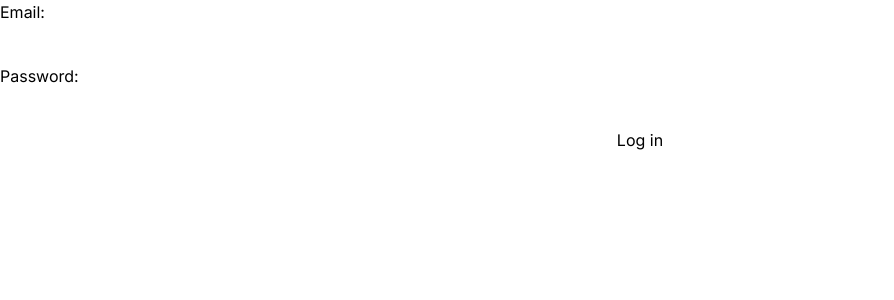
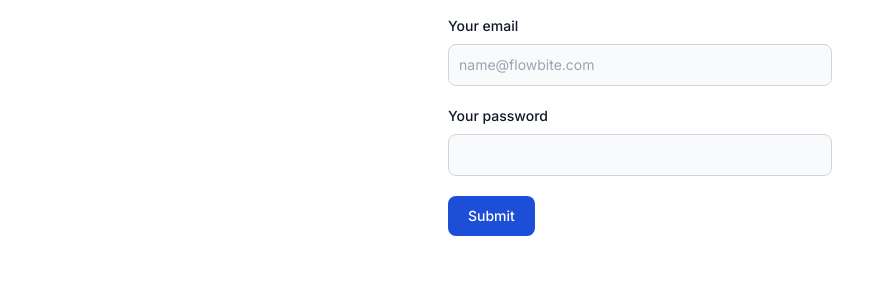
Before and after one commit to berkayoruc/hexa-stock, a Next.js app: page /login in a window 1280 px wide. Shown: the top 300 px of the page, without its empty margins (0-894 px from the left). Built offline with nearby package versions, Linux system fonts and the light colour scheme.

Commit message:
update login form

```diff
--- a/app/login/page.jsx
+++ b/app/login/page.jsx
@@ -3,13 +3,45 @@
 
 export default function LoginPage() {
   return (
-    <form className="flex flex-col gap-2">
-      <label htmlFor="email">Email:</label>
-      <input id="email" name="email" type="email" required />
-      <label htmlFor="password">Password:</label>
-      <input id="password" name="password" type="password" required />
-      <button formAction={login}>Log in</button>
-      {/* <button formAction={signup}>Sign up</button> */}
-    </form>
+    <div className="p-4">
+      <form className="max-w-sm mx-auto">
+        <div className="mb-5">
+          <label
+            htmlFor="email"
+            className="block mb-2 text-sm font-medium text-gray-900"
+          >
+            Your email
+          </label>
+          <input
+            type="email"
+            id="email"
+            className="bg-gray-50 border border-gray-300 text-gray-900 text-sm rounded-lg focus:ring-blue-500 focus:border-blue-500 block w-full p-2.5 dark:bg-gray-700 dark:border-gray-600 dark:placeholder-gray-400 dark:text-white dark:focus:ring-blue-500 dark:focus:border-blue-500"
+            placeholder="name@flowbite.com"
+            required
+          />
+        </div>
+        <div className="mb-5">
+          <label
+            htmlFor="password"
+            className="block mb-2 text-sm font-medium text-gray-900"
+          >
+            Your password
+          </label>
+          <input
+            type="password"
+            id="password"
+            className="bg-gray-50 border border-gray-300 text-gray-900 text-sm rounded-lg focus:ring-blue-500 focus:border-blue-500 block w-full p-2.5 dark:bg-gray-700 dark:border-gray-600 dark:placeholder-gray-400 dark:text-white dark:focus:ring-blue-500 dark:focus:border-blue-500"
+            required
+          />
+        </div>
+        <button
+          formAction={login}
+          type="submit"
+          className="text-white bg-blue-700 hover:bg-blue-800 focus:ring-4 focus:outline-none focus:ring-blue-300 font-medium rounded-lg text-sm w-full sm:w-auto px-5 py-2.5 text-center dark:bg-blue-600 dark:hover:bg-blue-700 dark:focus:ring-blue-800"
+        >
+          Submit
+        </button>
+      </form>
+    </div>
   );
 }
```
